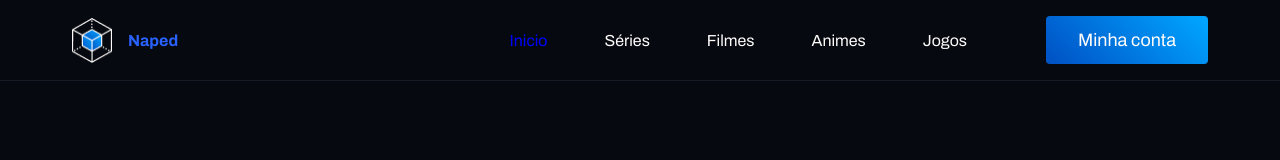
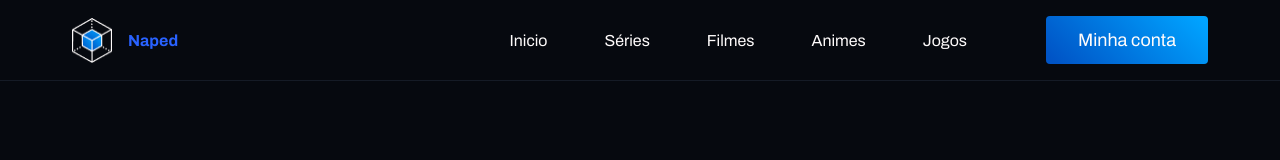
Before and after one commit to gleidsonfagno/Naped, a React (Vite) app: page / in a window 1280 px wide. Shown: the top 160 px of the page. Built offline with nearby package versions, Linux system fonts and the light colour scheme.

Commit message:
erros nas rotas

```diff
--- a/src/components/Header/index.tsx
+++ b/src/components/Header/index.tsx
@@ -18,7 +18,7 @@ export function Header( ) {
 
                 <Nav>
                     <ul>
-                        <li><Links isActive to="/">Inicio</Links></li>
+                        <li><Links to="/" >Inicio</Links></li>
                         <li><Links to="/series">Séries</Links></li>
                         <li><Links to="/filmes">Filmes</Links></li>
                         <li><Links to="/animes">Animes</Links></li>
--- a/src/components/Header/styles.ts
+++ b/src/components/Header/styles.ts
@@ -31,7 +31,7 @@ export const Span = styled.span`
     }
 `
 
-export const Nav = styled.nav`
+export const Nav = styled.nav<{ isActive?: boolean }>`
     display: flex;
     justify-content: space-between;
     align-items: center;
@@ -43,6 +43,13 @@ export const Nav = styled.nav`
 
         li{
             list-style-type: none;
+
+            a {
+                color: ${props => props.theme.WHITE};
+                &:hover{
+                    color: ${props => props.theme.BUTTOM};
+                }
+            }
         }
     }
 
--- a/src/components/Links/index.tsx
+++ b/src/components/Links/index.tsx
@@ -1,4 +1,20 @@
-import { StyledLink } from "./styles";
+// import { StyledLink } from "./styles";
+
+// interface LinkProps {
+//   isActive?: boolean;
+//   href: string;
+//   children?: React.ReactNode;
+// }
+
+// export function Link({ isActive, href, children }: LinkProps) {
+//   return (
+//     <StyledLink href={href} isActive={isActive || false}>
+//       {children}
+//     </StyledLink>
+//   );
+// }
+
+import { Link as RouterLink } from 'react-router-dom'; // Renomeando para evitar conflito de nomes
 
 interface LinkProps {
   isActive?: boolean;
@@ -6,10 +22,10 @@ interface LinkProps {
   children?: React.ReactNode;
 }
 
-export function Links({ isActive, to, children }: LinkProps) {
+export function Links({  to, children }: LinkProps) {
   return (
-    <StyledLink href={to} isActive={isActive || false}>
+    <RouterLink to={to} >
       {children}
-    </StyledLink>
+    </RouterLink>
   );
 }
--- a/src/components/Links/styles.ts
+++ b/src/components/Links/styles.ts
@@ -1,11 +1,11 @@
-import styled from 'styled-components';
+// import styled from 'styled-components';
 
-interface LinkProps {
-    isActive: boolean;
-    href: string;
-    children: React.ReactNode;
-  }
+// interface LinkProps {
+//     isActive: boolean;
+//     href: string;
+//     children: React.ReactNode;
+//   }
 
-export const StyledLink = styled.a<LinkProps>`
-  color: ${props => (props.isActive ? 'blue' : 'inherit')};
-`;
+// export const Li = styled.a<LinkProps>`
+//   color: ${props => (props.isActive ? 'blue' : 'inherit')};
+// `;
```
